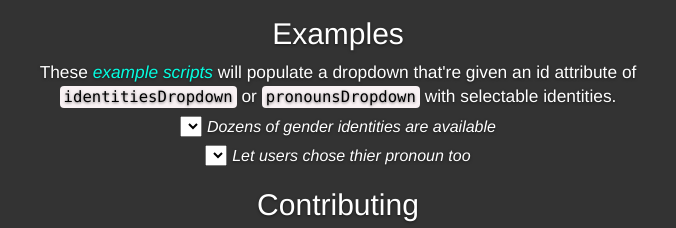
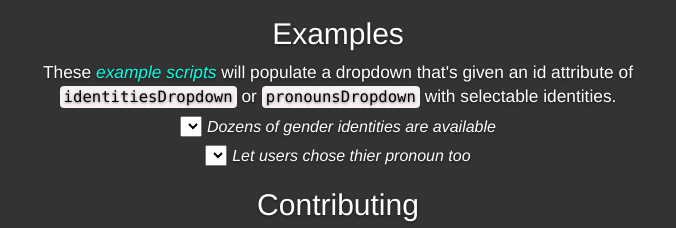
Before and after one commit to Nava2/gender-identities, a plain HTML site: page index.html in a window 1280 px wide. Shown: the part 320-548 px from the top of the page, 302-978 px from the left. Drawn offline with nearby package versions, Linux system fonts and the light colour scheme.

Commit message:
fixed that're to that's

```diff
--- a/index.html
+++ b/index.html
@@ -87,7 +87,7 @@
             </p>
             <h2 class = "cover-heading">Examples</h2>
             <p class = "lead">
-            	These <em><a href = "https://github.com/evinugur/gender-identities/blob/master/identity-dropdown.js">example</a> <a href = "https://github.com/evinugur/gender-identities/blob/master/pronoun-dropdown.js">scripts</a></em> will populate a dropdown that're given an id attribute of <code>identitiesDropdown</code> or <code>pronounsDropdown</code> with selectable identities.
+            	These <em><a href = "https://github.com/evinugur/gender-identities/blob/master/identity-dropdown.js">example</a> <a href = "https://github.com/evinugur/gender-identities/blob/master/pronoun-dropdown.js">scripts</a></em> will populate a dropdown that's given an id attribute of <code>identitiesDropdown</code> or <code>pronounsDropdown</code> with selectable identities.
             	<div id = "dropdownExample">
             		<div class = "entry lead">
             			<select id = "identitiesDropdown"></select>
```
